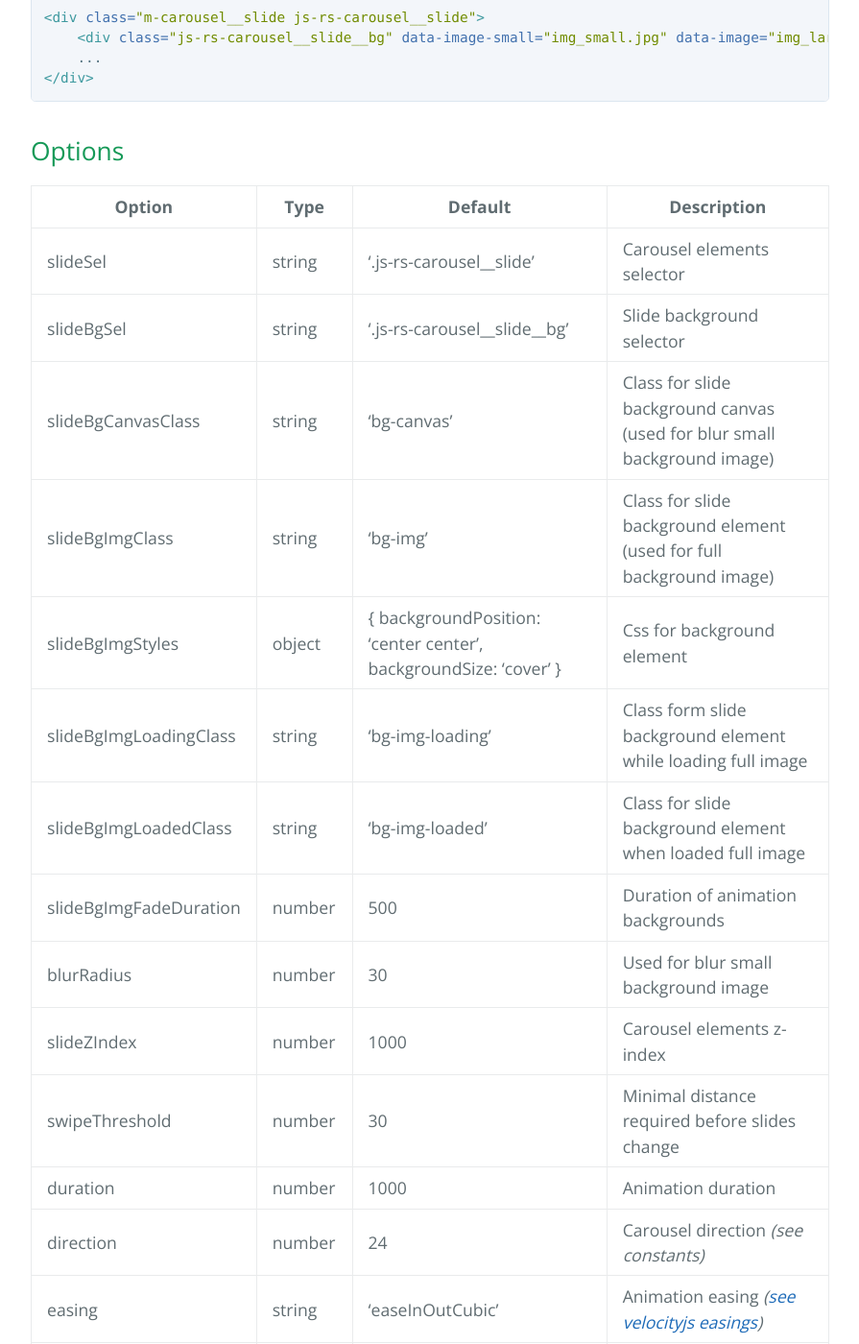
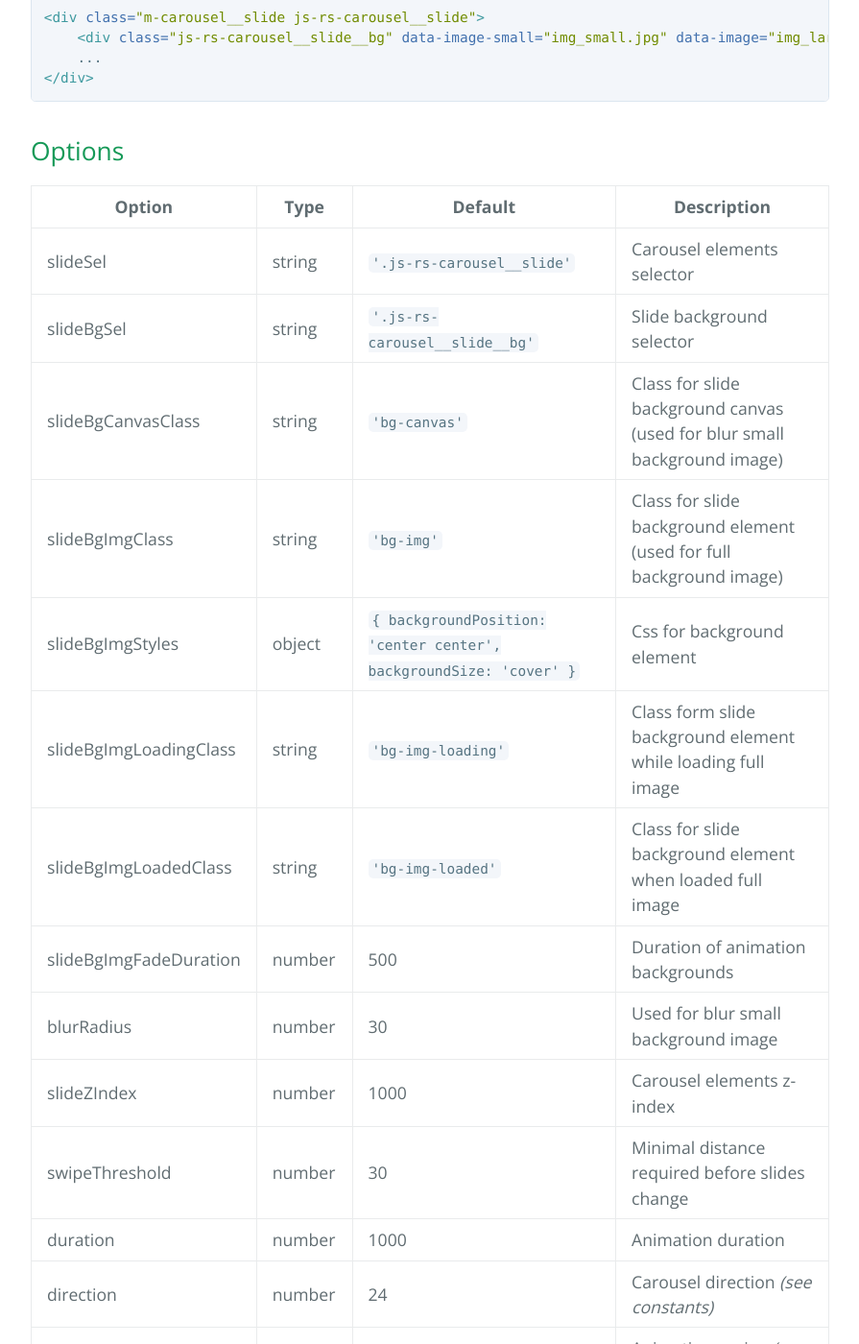
Before and after one commit to Redknife/rs-carousel, a Jekyll site: the page built from index.md, in a window 1280 px wide and 1400 px high, scrolled down 1516 px. Shown: the whole window at 96% size, without its empty margins (192-1087 px from the left). Built offline with Jekyll 4.4.1, drawn with Linux system fonts in a browser that asks for light colours.

Commit message:
fix markup

````diff
--- a/index.md
+++ b/index.md
@@ -46,7 +46,9 @@ const carousel = new RSBaseCarousel($container, opts);
 ```
 
 #### Lazy loading background images
+
 Use attributes for urls of images
+
 ```html
 <div class="m-carousel__slide js-rs-carousel__slide">
     <div class="js-rs-carousel__slide__bg" data-image-small="img_small.jpg" data-image="img_large.jpg"></div>
@@ -58,21 +60,21 @@ Use attributes for urls of images
 
 | Option | Type | Default | Description |
 | ------ | ---- | ------- | ----------- |
-| slideSel | string | '.js-rs-carousel__slide' | Carousel elements selector |
-| slideBgSel | string | '.js-rs-carousel__slide__bg' | Slide background selector |
-| slideBgCanvasClass | string | 'bg-canvas' | Class for slide background canvas (used for blur small background image) |
-| slideBgImgClass | string | 'bg-img' | Class for slide background element (used for full background image) |
-| slideBgImgStyles | object | { backgroundPosition: 'center center', backgroundSize: 'cover' } | Css for background element |
-| slideBgImgLoadingClass | string | 'bg-img-loading' | Class form slide background element while loading full image |
-| slideBgImgLoadedClass | string | 'bg-img-loaded' | Class for slide background element when loaded full image |
+| slideSel | string | `'.js-rs-carousel__slide'` | Carousel elements selector |
+| slideBgSel | string | `'.js-rs-carousel__slide__bg'` | Slide background selector |
+| slideBgCanvasClass | string | `'bg-canvas'` | Class for slide background canvas (used for blur small background image) |
+| slideBgImgClass | string | `'bg-img'` | Class for slide background element (used for full background image) |
+| slideBgImgStyles | object | `{ backgroundPosition: 'center center', backgroundSize: 'cover' }` | Css for background element |
+| slideBgImgLoadingClass | string | `'bg-img-loading'` | Class form slide background element while loading full image |
+| slideBgImgLoadedClass | string | `'bg-img-loaded'` | Class for slide background element when loaded full image |
 | slideBgImgFadeDuration | number | 500 | Duration of animation backgrounds |
 | blurRadius | number | 30 | Used for blur small background image |
 | slideZIndex | number | 1000 | Carousel elements z-index |
 | swipeThreshold | number | 30 | Minimal distance required before slides change |
 | duration | number | 1000 | Animation duration |
 | direction | number | 24 | Carousel direction *(see constants)* |
-| easing | string | 'easeInOutCubic' | Animation easing *([see velocityjs easings](http://velocityjs.org/#easing))* |
-| infinite | boolean | true | Infinite looping |
+| easing | string | `'easeInOutCubic'` | Animation easing *([see velocityjs easings](http://velocityjs.org/#easing))* |
+| infinite | boolean | `true` | Infinite looping |
 
 ## Constants
 
@@ -115,7 +117,6 @@ console.log(constants);
 npm run build
 ```
 
-
 ## License
 
 Released under the MIT License. See the bundled `LICENSE` file for
````
